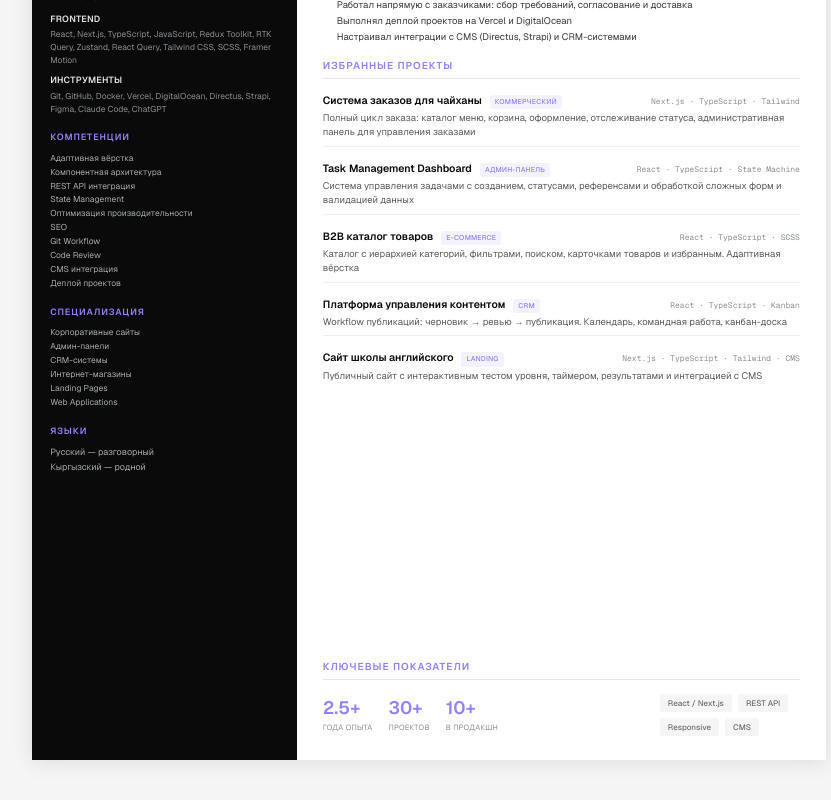
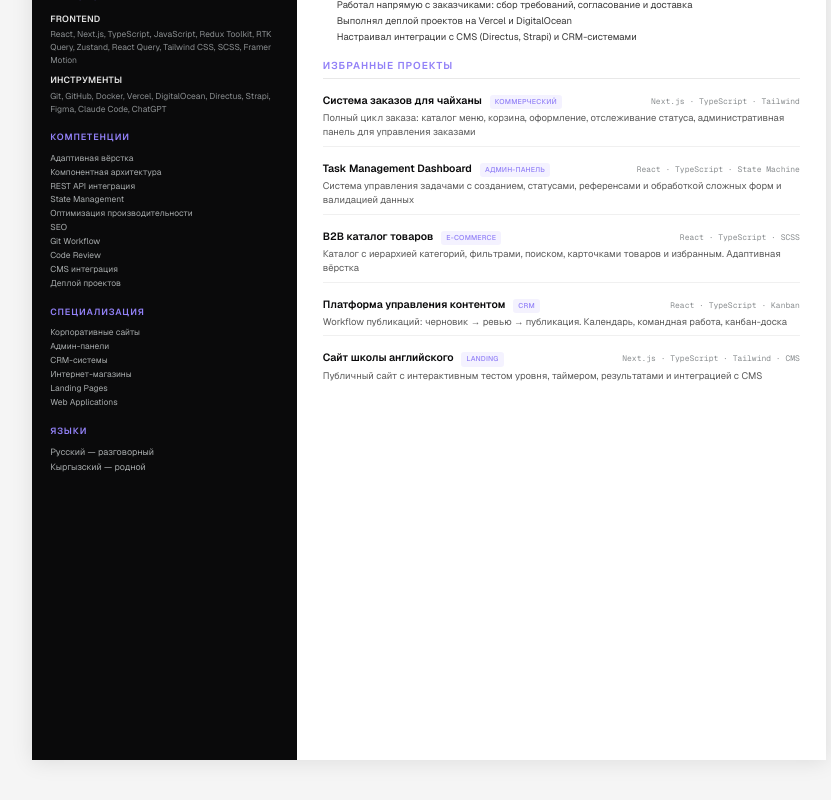
Before and after one commit to MonsterDKBV/portfolio, a Next.js app: page /resume in a window 1280 px wide. Shown: the part 403-1203 px from the top of the page, without its empty margins (211-1042 px from the left). Built offline with nearby package versions, Linux system fonts and the light colour scheme.

Commit message:
Удалена секция ключевых показателей

```diff
--- a/src/app/resume/page.tsx
+++ b/src/app/resume/page.tsx
@@ -202,30 +202,6 @@ export default function ResumePage() {
               <p className={styles.projDesc}>Публичный сайт с интерактивным тестом уровня, таймером, результатами и интеграцией с CMS</p>
             </div>
           </section>
-
-          <section className={`${styles.mainSection} ${styles.achievementsSection}`}>
-            <h2 className={styles.sectionHeading}>Ключевые показатели</h2>
-            <div className={styles.achievementsGrid}>
-              <div className={styles.achievement}>
-                <span className={styles.achValue}>2.5+</span>
-                <span className={styles.achLabel}>года опыта</span>
-              </div>
-              <div className={styles.achievement}>
-                <span className={styles.achValue}>30+</span>
-                <span className={styles.achLabel}>проектов</span>
-              </div>
-              <div className={styles.achievement}>
-                <span className={styles.achValue}>10+</span>
-                <span className={styles.achLabel}>в продакшн</span>
-              </div>
-              <div className={styles.achievementText}>
-                <span>React / Next.js</span>
-                <span>REST API</span>
-                <span>Responsive</span>
-                <span>CMS</span>
-              </div>
-            </div>
-          </section>
         </div>
       </div>
     </div>
```
